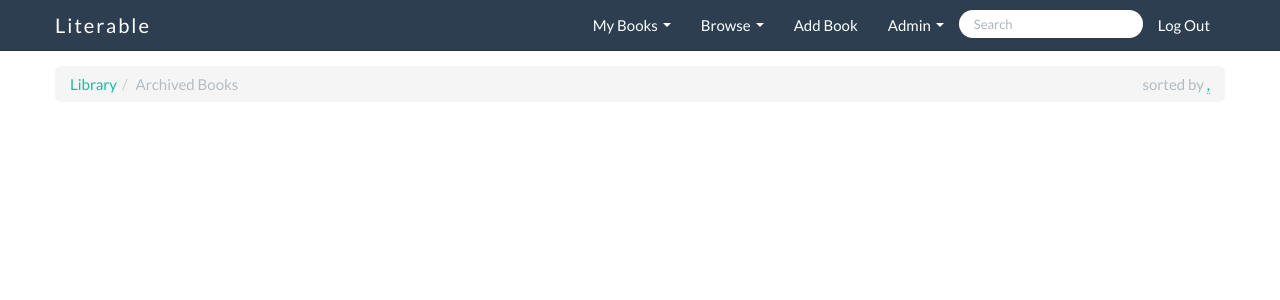
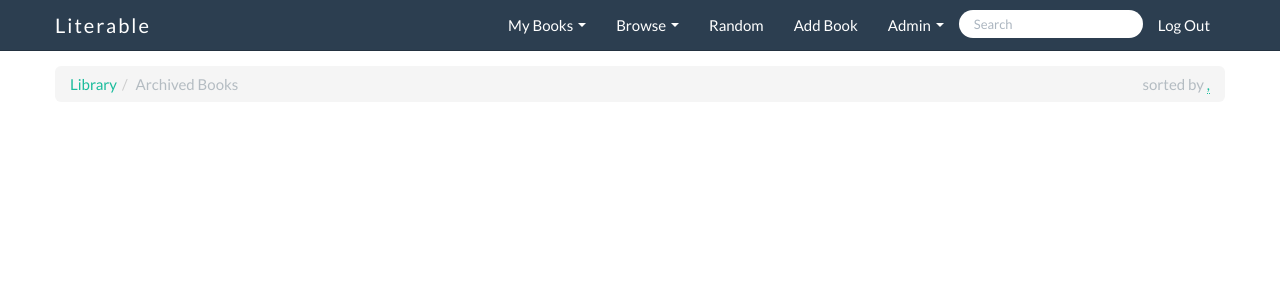
Before and after one commit to dhumbert/literable, a Flask app: page /archived in a window 1280 px wide. Shown: the top 300 px of the page. Run offline with Flask 2, Linux system fonts and the light colour scheme; a user stored in the database is signed in; tables that the repository leaves empty hold one stand-in row (values such as "Sample post"); some libraries are stand-ins or nearby versions.

Commit message:
Random books

```diff
--- a/literable/model.py
+++ b/literable/model.py
@@ -7,6 +7,7 @@ import os.path
 from flask import flash
 from flask.ext.login import current_user
 from sqlalchemy import or_, and_, desc, asc
+from sqlalchemy.sql.expression import func
 from PIL import Image
 from literable import db, app, book_staging_upload_set, tmp_cover_upload_set, cover_upload_set, book_upload_set, epub
 from literable.orm import Book, User, ReadingList, Taxonomy, Rating, ReadingListBookAssociation
@@ -35,6 +36,10 @@ def user_can_download_book(book, user):
 def get_books(page):
     page = max(1, _get_page(page))
     return Book.query.order_by(Book.title_sort).paginate(page, per_page=app.config['BOOKS_PER_PAGE'])
+
+
+def get_random_books(n):
+    return Book.query.filter(Book.archived == False).order_by(func.random()).limit(n).all()
 
 
 def get_archived_books(page):
--- a/literable/templates/base_nav.html
+++ b/literable/templates/base_nav.html
@@ -41,6 +41,9 @@
                             <li><a href="{{ url_for('taxonomy_terms', ttype='publisher') }}">by Publisher</a></li>
                                 <li><a href="{{ url_for('archived') }}">Archived</a></li>
                         </ul>
+                    </li>
+                    <li>
+                        <a href="{{ url_for('random') }}">Random</a>
                     </li>
                     {% if current_user.admin %}
                         <li><a href="{{ url_for('add_book') }}">Add Book</a></li>
--- a/literable/views/book.py
+++ b/literable/views/book.py
@@ -21,7 +21,17 @@ def recent():
                            title=title, pagination='books/pagination_recent.html')
 
 
+@app.route("/random")
+@login_required
+def random():
+    n = request.args.get('n', app.config['BOOKS_PER_PAGE'])
+    title = str(n) + ' Random Books'
+    books = model.get_random_books(n)
+    return render_template('books/list.html', books=books, random=n, title=title)
+
+
 @app.route("/rated")
+@login_required
 def rated():
     title = 'Rated Books'
     books = current_user.rated_books
@@ -29,6 +39,7 @@ def rated():
 
 
 @app.route("/archived")
+@login_required
 def archived():
     title = 'Archived Books'
     page = request.args.get('page')
```
